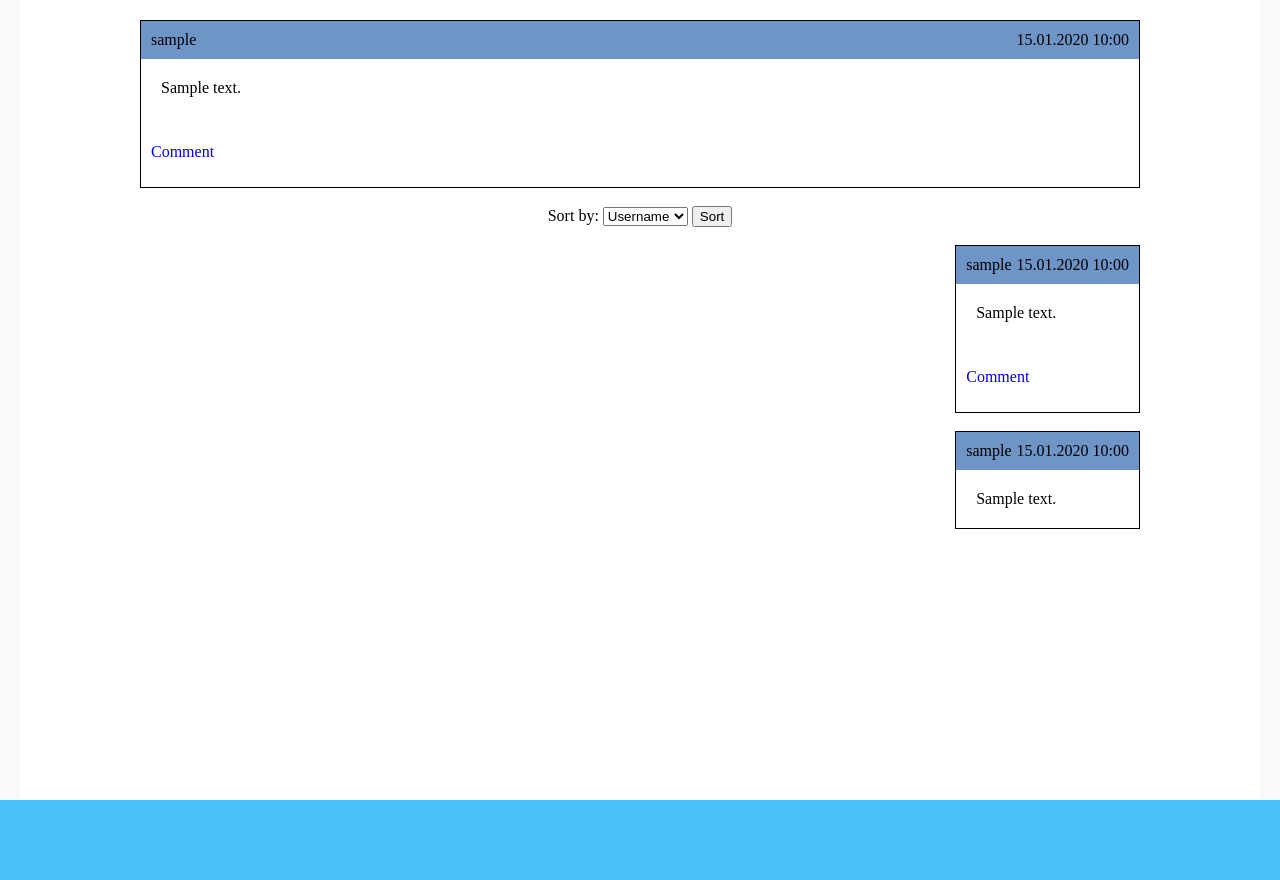
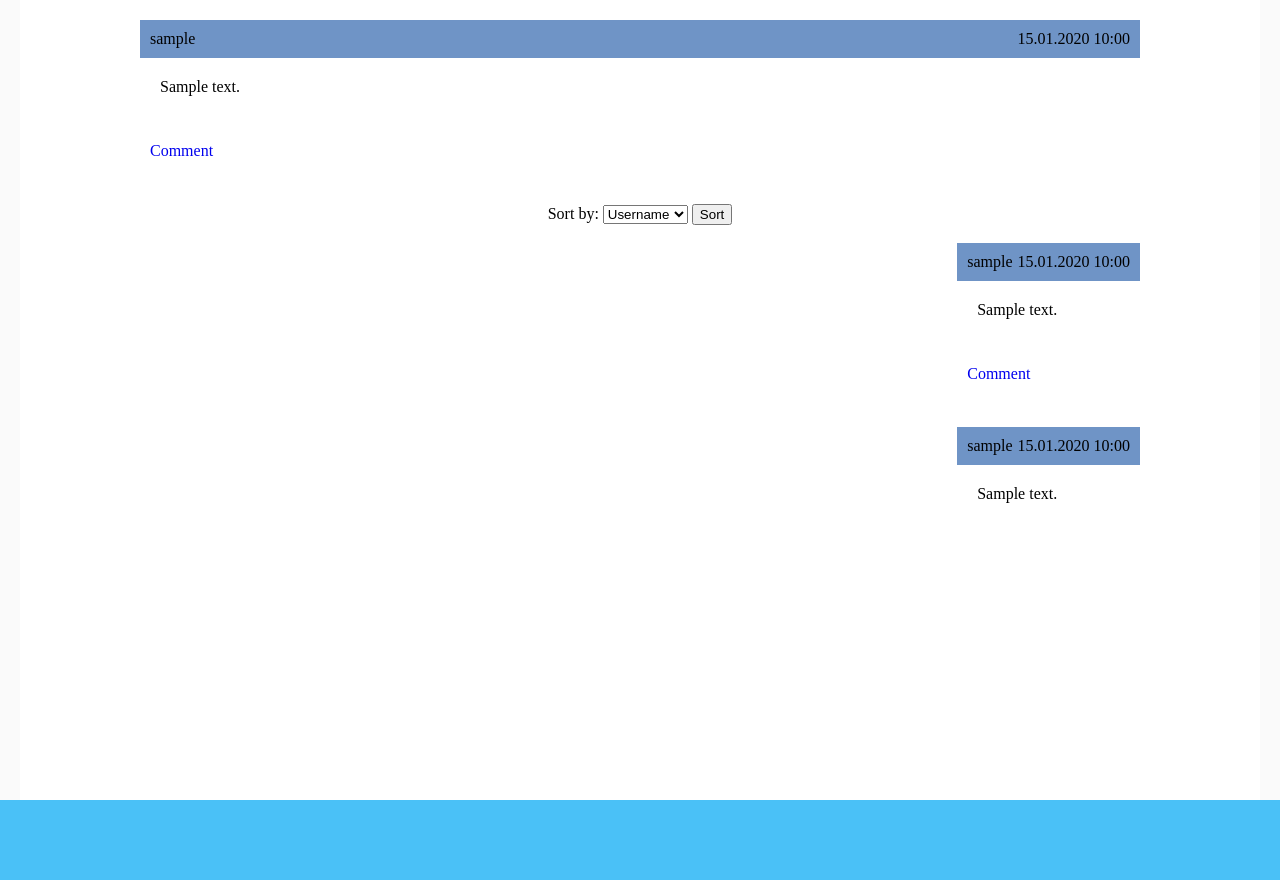
Before and after one commit to AntonSkyrda/posts-and-comments, a Django app: page / in a window 1280 px wide. Shown: the part 80-960 px from the top of the page. Run offline with Django 5.2, Linux system fonts and the light colour scheme; tables that the repository leaves empty hold one stand-in row (values such as "Sample post"); some libraries are stand-ins or nearby versions.

Commit message:
fix html and css issues

```diff
--- a/static/css/styles.css
+++ b/static/css/styles.css
@@ -44,7 +44,6 @@
 .message {
     margin: auto;
     max-width: 1000px;
-    border: 1px solid black;
 }
 
 .comments-container {
@@ -57,12 +56,10 @@
 
 .comment {
     max-width: 950px;
-    border: 1px solid black;
 }
 
 .reply {
     max-width: 900px;
-    border: 1px solid black;
 }
 
 .text-area {
--- a/templates/blog/index.html
+++ b/templates/blog/index.html
@@ -43,7 +43,7 @@
                 <p class="user-name">{{ comment.user.username }}</p>
                 <p class="date-info">{{ comment.formatted_date }}</p>
               </div>
-              <p class="text-area">{{ comment.text }}</p>
+              <p class="text-area">{{ comment.text|safe }}</p>
               <div>
                 <div class="edition">
                   {% if request.user == comment.user %}
@@ -73,7 +73,7 @@
                     <p class="user-name">{{ reply.user.username }}</p>
                     <p class="date-info">{{ reply.formatted_date }}</p>
                   </div>
-                  <p class="text-area">{{ reply.text }}</p>
+                  <p class="text-area">{{ reply.text|safe }}</p>
 
                   {% if request.user == reply.user %}
                     <div class="editing-group">
```
